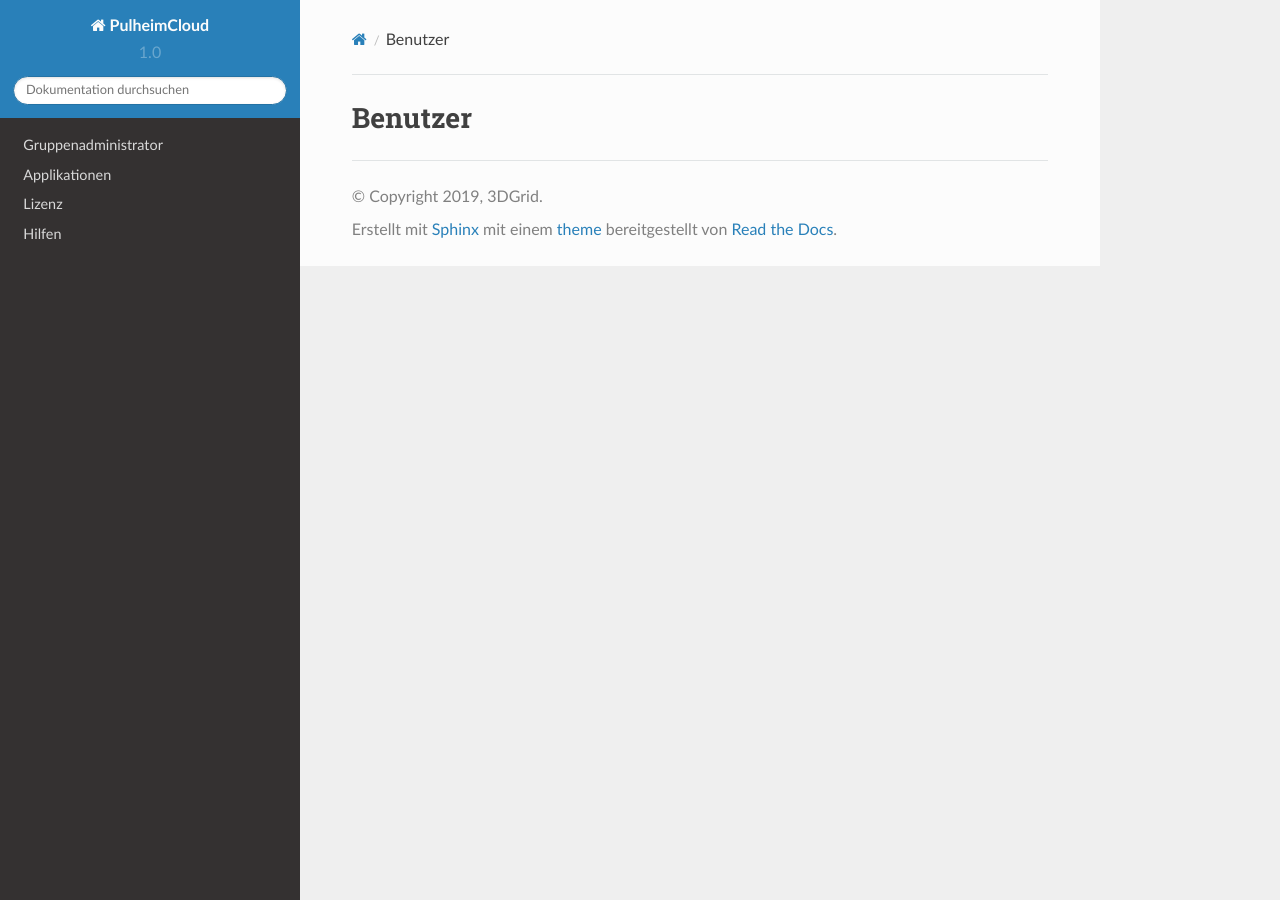
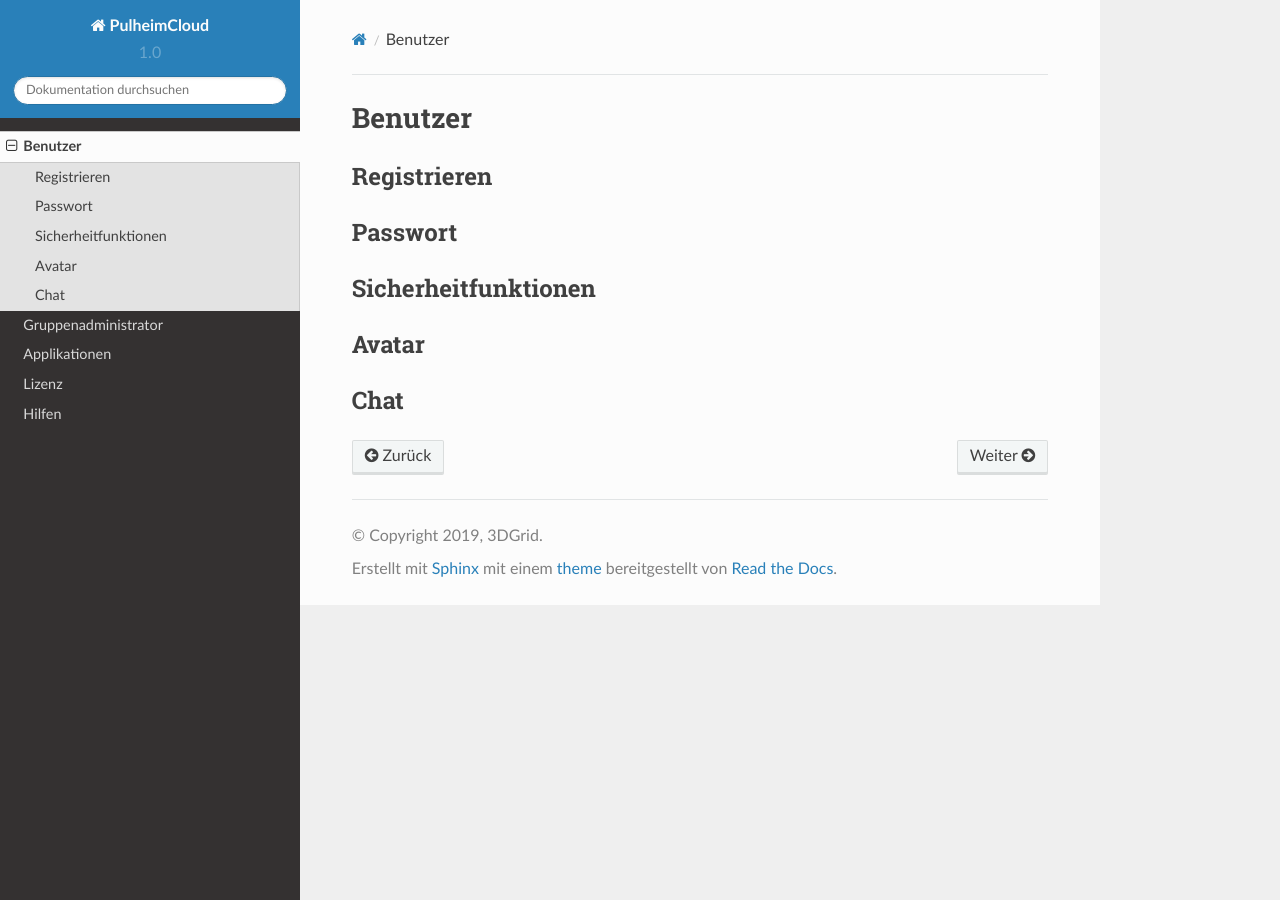
Before and after one commit to mmetzmac/PulheimCloud, a Sphinx documentation site: the page built from docs/source/Benutzer.rst, in a window 1280 px wide. Built offline with Sphinx 7.4.7 and the Read the Docs theme 2.0.0, drawn with Linux system fonts in a browser that asks for light colours.

Commit message:
further adjustments

```diff
--- a/docs/source/Benutzer.rst
+++ b/docs/source/Benutzer.rst
@@ -1,2 +1,17 @@
 Benutzer
 --------
+
+Registrieren
+^^^^^^^^^^^^
+
+Passwort
+^^^^^^^^
+
+Sicherheitfunktionen
+^^^^^^^^^^^^^^^^^^^^
+
+Avatar
+^^^^^^
+
+Chat
+^^^^
--- a/docs/source/index.rst
+++ b/docs/source/index.rst
@@ -26,7 +26,7 @@ Die Dokumentation für Benutzer, angefangen bei der Registrierung über Passwort
 .. toctree::
    :maxdepth: 2
 
-Benutzer
+   Benutzer
 
 Inhalt
 ^^^^^^
```
